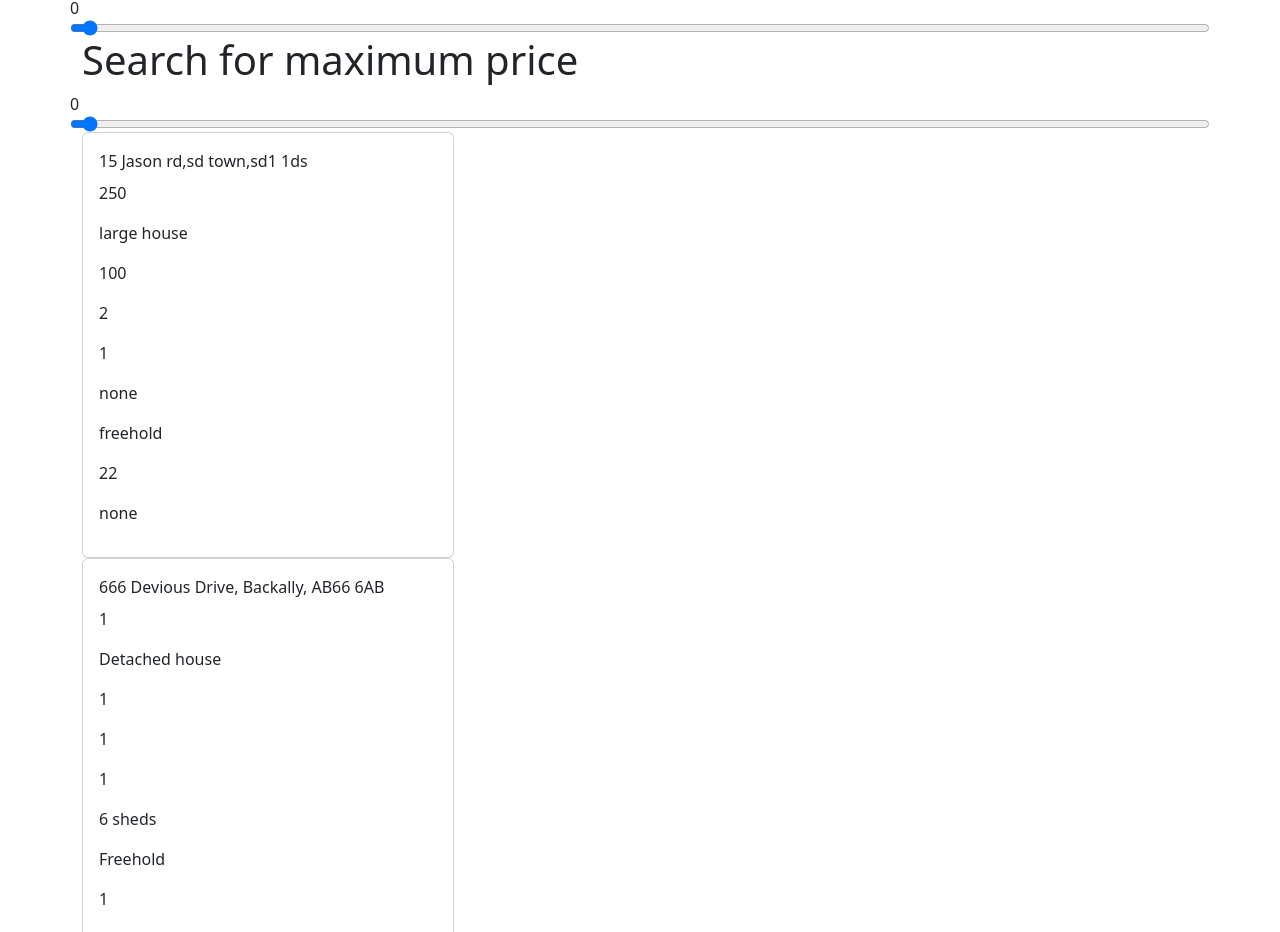
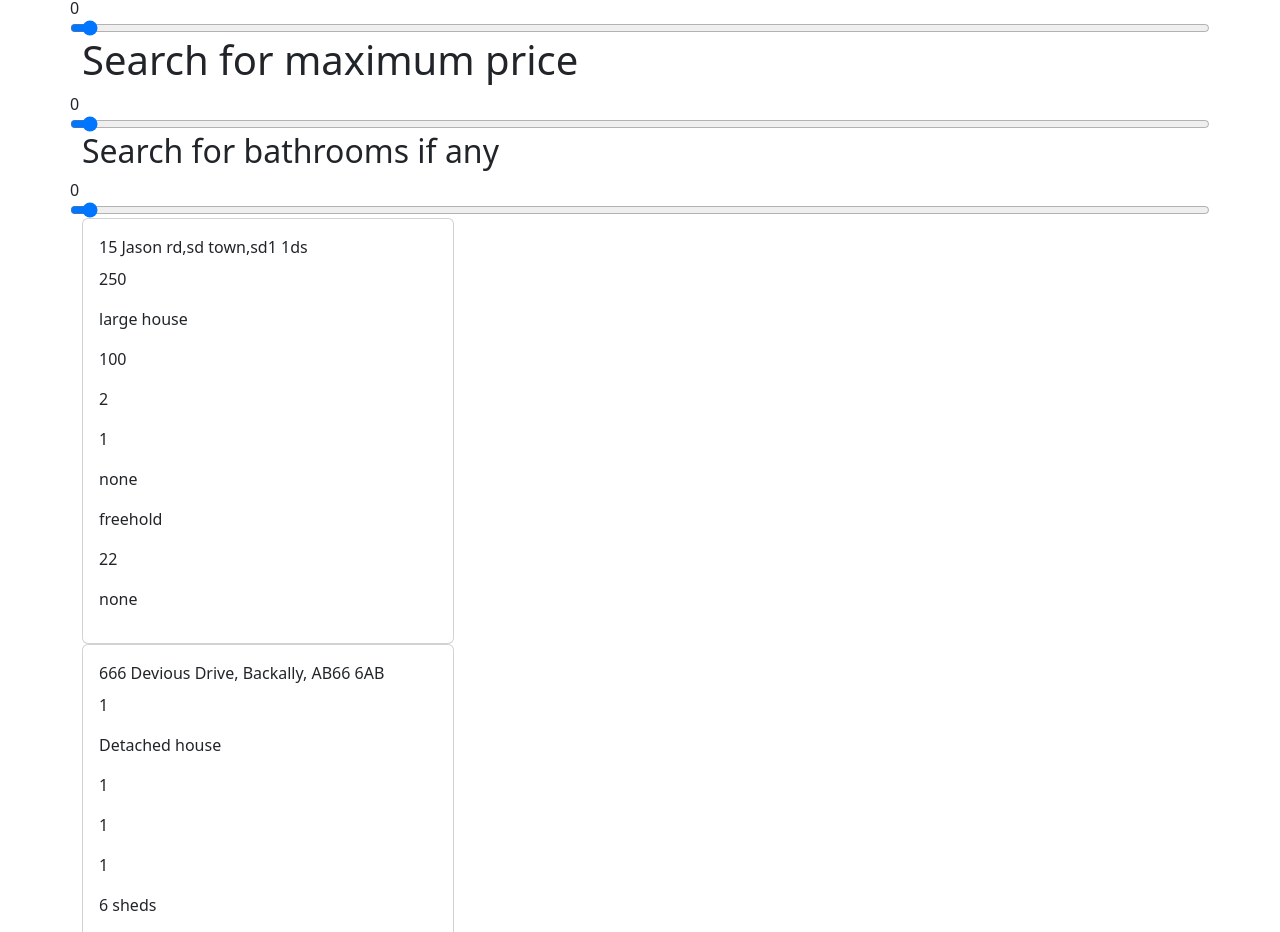
Before and after one commit to AndrewClark399/JalalRealEstate_FE, a React (Create React App) app: page /properties in a window 1280 px wide. Shown: the part 1116-2048 px from the top of the page. Built offline with nearby package versions, Linux system fonts and the light colour scheme; data requests are answered from the project's data file.

Commit message:
bathroomsearch

```diff
--- a/src/components/DisplayProperties.jsx
+++ b/src/components/DisplayProperties.jsx
@@ -9,6 +9,7 @@ function GetProperties() {
     const [properties, setProperties] = useState("");
     const [searchBedrooms, setSearchBedrooms] = useState(0);
     const [searchOffersInRegionOf, setSearchOffersInRegionOf] = useState(0);
+    const [searchBathrooms, setSearchBathrooms] = useState(0)
 
 
 
@@ -39,6 +40,7 @@ function GetProperties() {
 
         if (searchBedrooms && property.bedrooms < parseInt(searchBedrooms, 10)) continue;
         if (searchOffersInRegionOf && property.offersinregionof >= parseInt(searchOffersInRegionOf, 10)) continue;
+        if (searchBathrooms && property.bathrooms <parseInt(searchBathrooms )) continue;
 
         //use a table or cards to include all of the data or else get rid of the button
 
@@ -79,6 +81,9 @@ function GetProperties() {
                     {searchBedrooms} <input type="range" min="1" max="55" value={searchBedrooms} onChange={e => setSearchBedrooms(e.target.value)} />
                     <h1>Search for maximum price</h1>
                     {searchOffersInRegionOf} <input type="range" min="0" max="3000000" value={searchOffersInRegionOf} onChange={e => setSearchOffersInRegionOf(e.target.value)}/>
+                    <h2>Search for bathrooms if any</h2>
+                    {searchBathrooms} <input type="range" min="1" max="47" value={searchBathrooms} onChange={e => setSearchBathrooms(e.target.value)}/>
+
                     <div>
                         {displayProperties}
                     </div>
```
